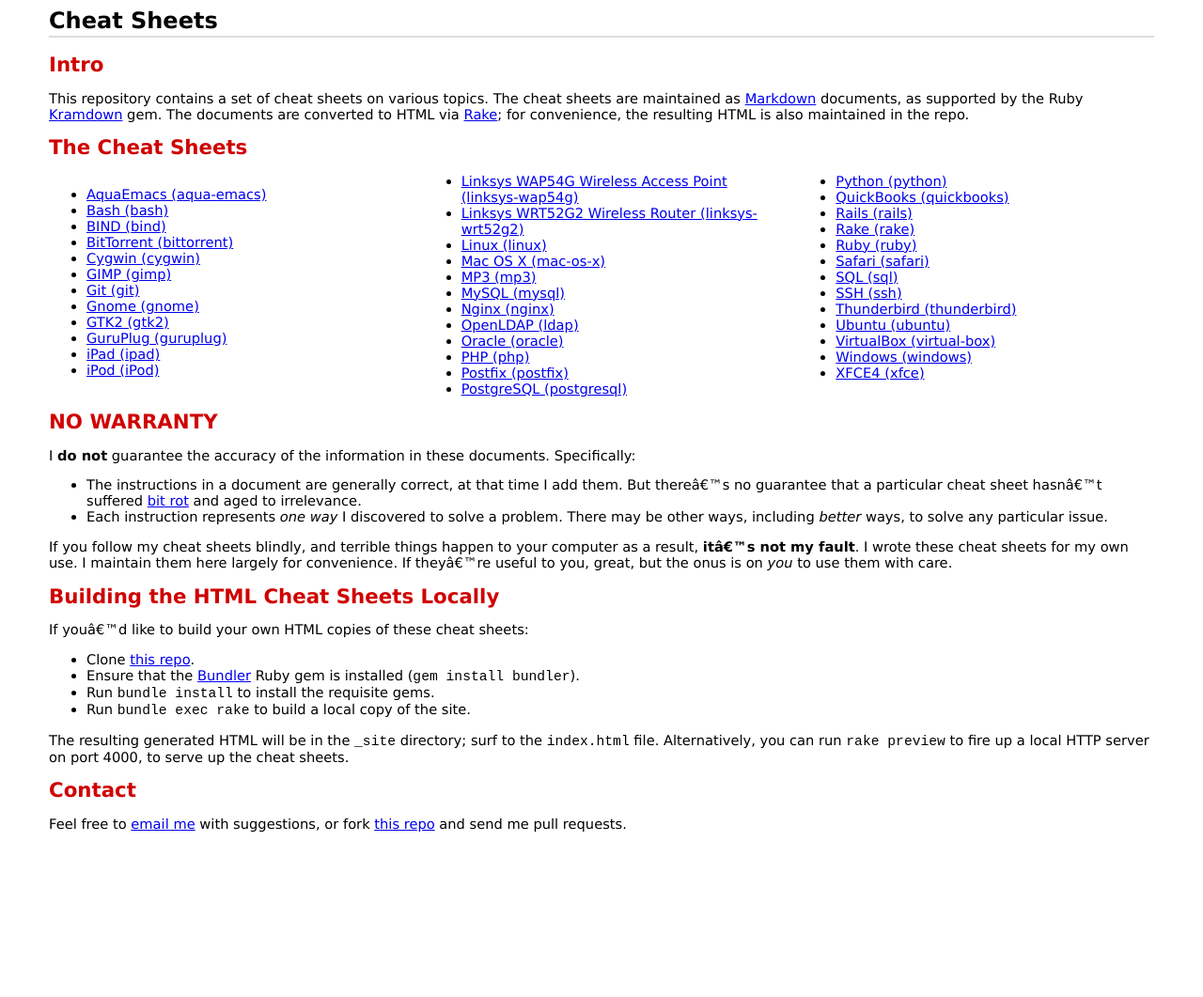
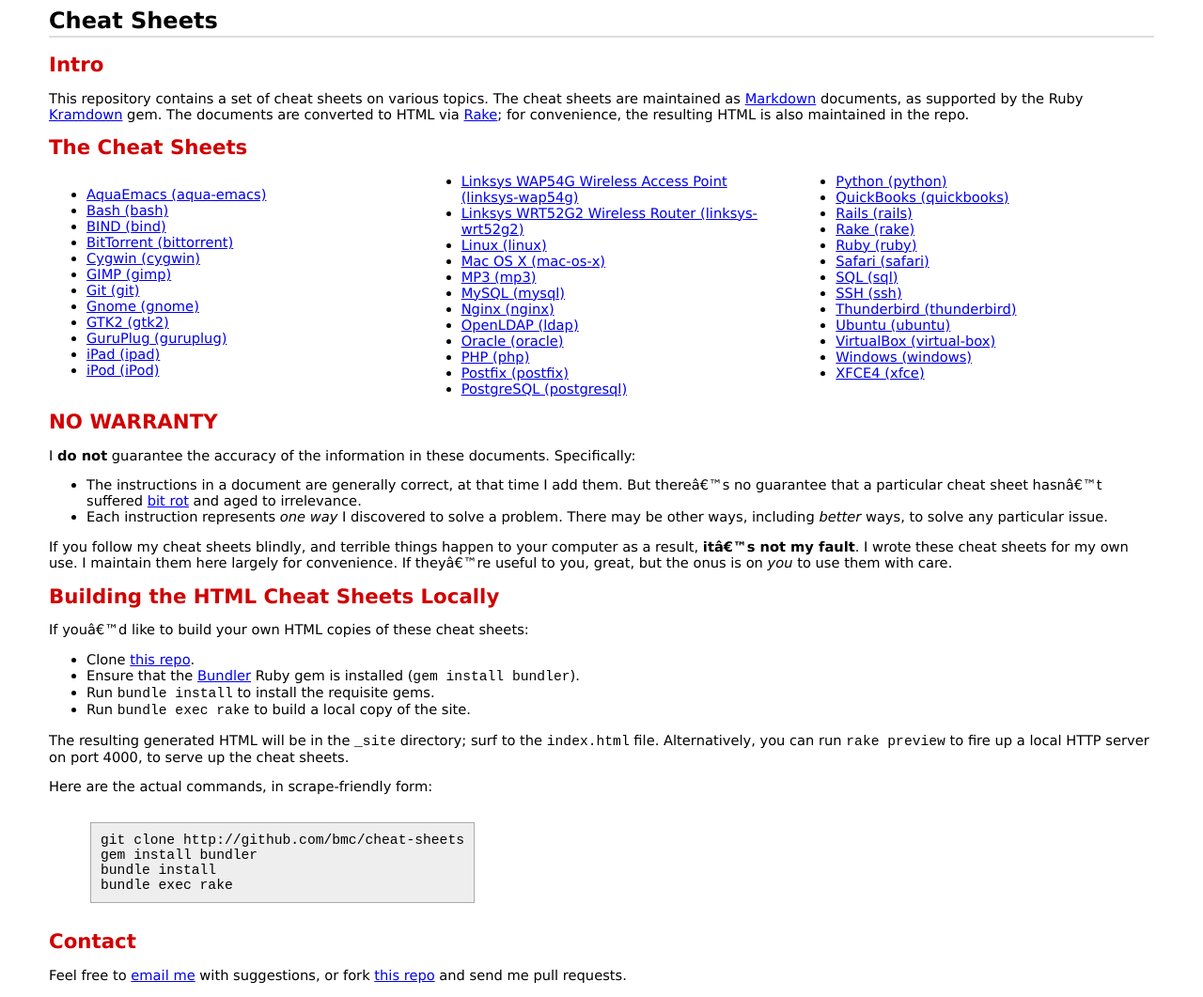
Before and after one commit to bmc/cheat-sheets, a Jekyll site: the page built from index.md, in a window 1280 px wide. Shown: the whole page at 94% size. Built offline with Jekyll 4.4.1, drawn with Linux system fonts in a browser that asks for light colours; before the commit the page ends 900 px from its top, so only the background shows below that.

Commit message:
Added actual gen-your-own commands

```diff
--- a/index.md
+++ b/index.md
@@ -44,6 +44,13 @@ The resulting generated HTML will be in the `_site` directory; surf to the
 `index.html` file. Alternatively, you can run `rake preview` to fire up a
 local HTTP server on port 4000, to serve up the cheat sheets.
 
+Here are the actual commands, in scrape-friendly form:
+
+    git clone http://github.com/bmc/cheat-sheets
+    gem install bundler
+    bundle install
+    bundle exec rake
+
 # Contact
 
 Feel free to [email me](mailto:bmc@clapper.org) with suggestions, or fork
```
